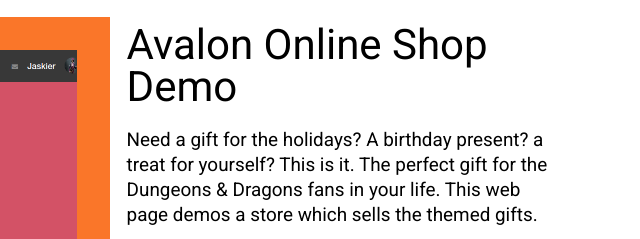
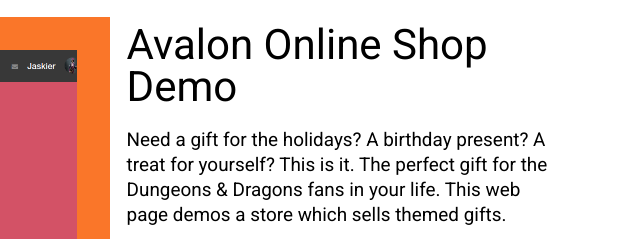
Before and after one commit to LoboArkano/personal-portfolio, a plain HTML site: page index.html in a window 1280 px wide. Shown: the part 2020-2259 px from the top of the page, 640-1280 px from the left. Drawn offline with Linux system fonts and the light colour scheme; a web font is replaced by a local one.

Commit message:
Fix typo

```diff
--- a/index.html
+++ b/index.html
@@ -146,7 +146,7 @@
         </div>
         <div class="mp-info d-flex h-100">
           <h3 class="mp-title">Avalon Online Shop Demo</h3>
-          <p class="mp-desc">Need a gift for the holidays? A birthday present? a treat for yourself? This is it. The perfect gift for the Dungeons & Dragons fans in your life. This web page demos a store which sells the themed gifts.</p>
+          <p class="mp-desc">Need a gift for the holidays? A birthday present? A treat for yourself? This is it. The perfect gift for the Dungeons & Dragons fans in your life. This web page demos a store which sells themed gifts.</p>
           <div class="tags-cont d-flex w-100">
             <div class="tag">HTML5</div>
             <div class="tag">Sass</div>
```
